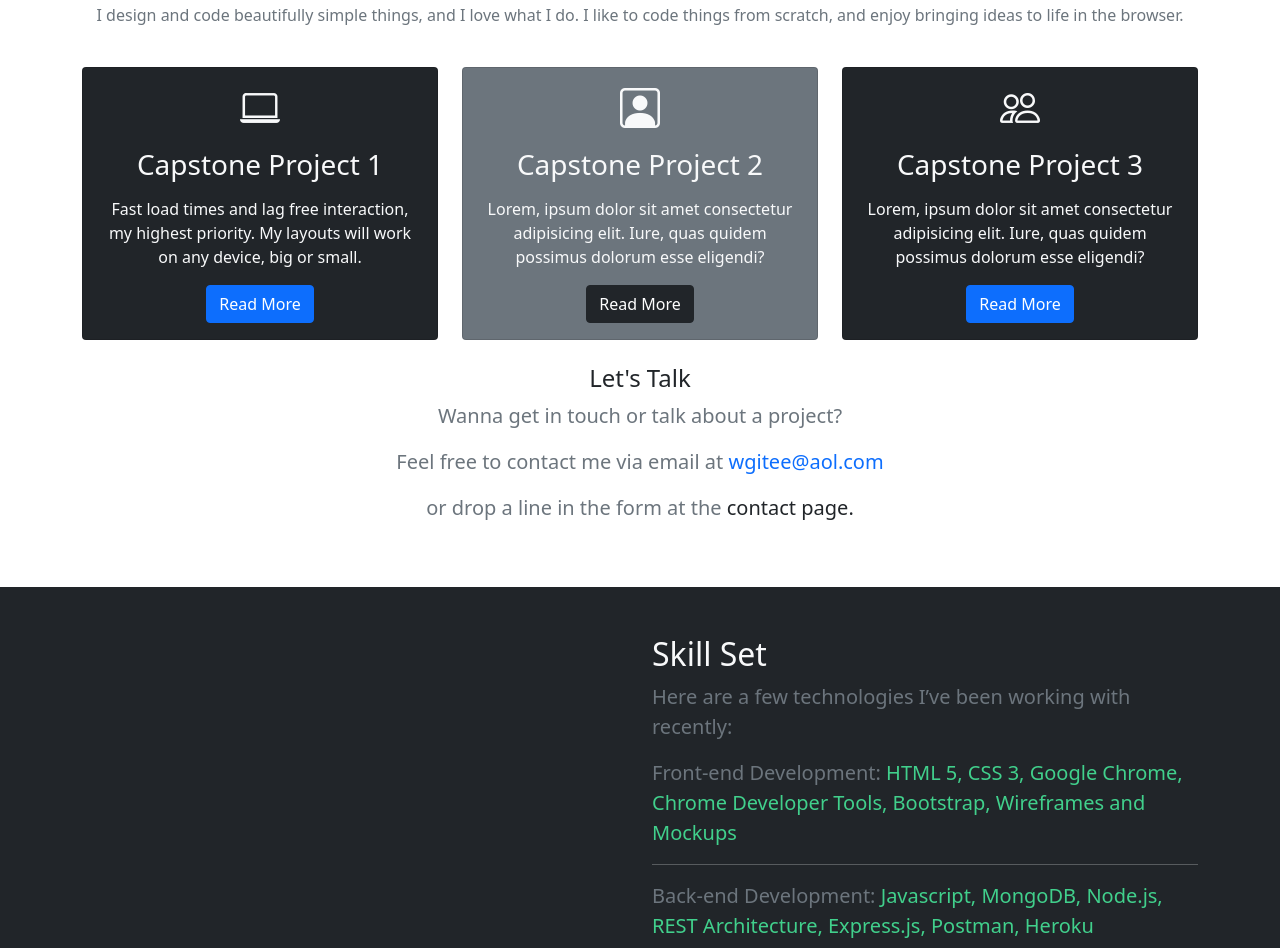
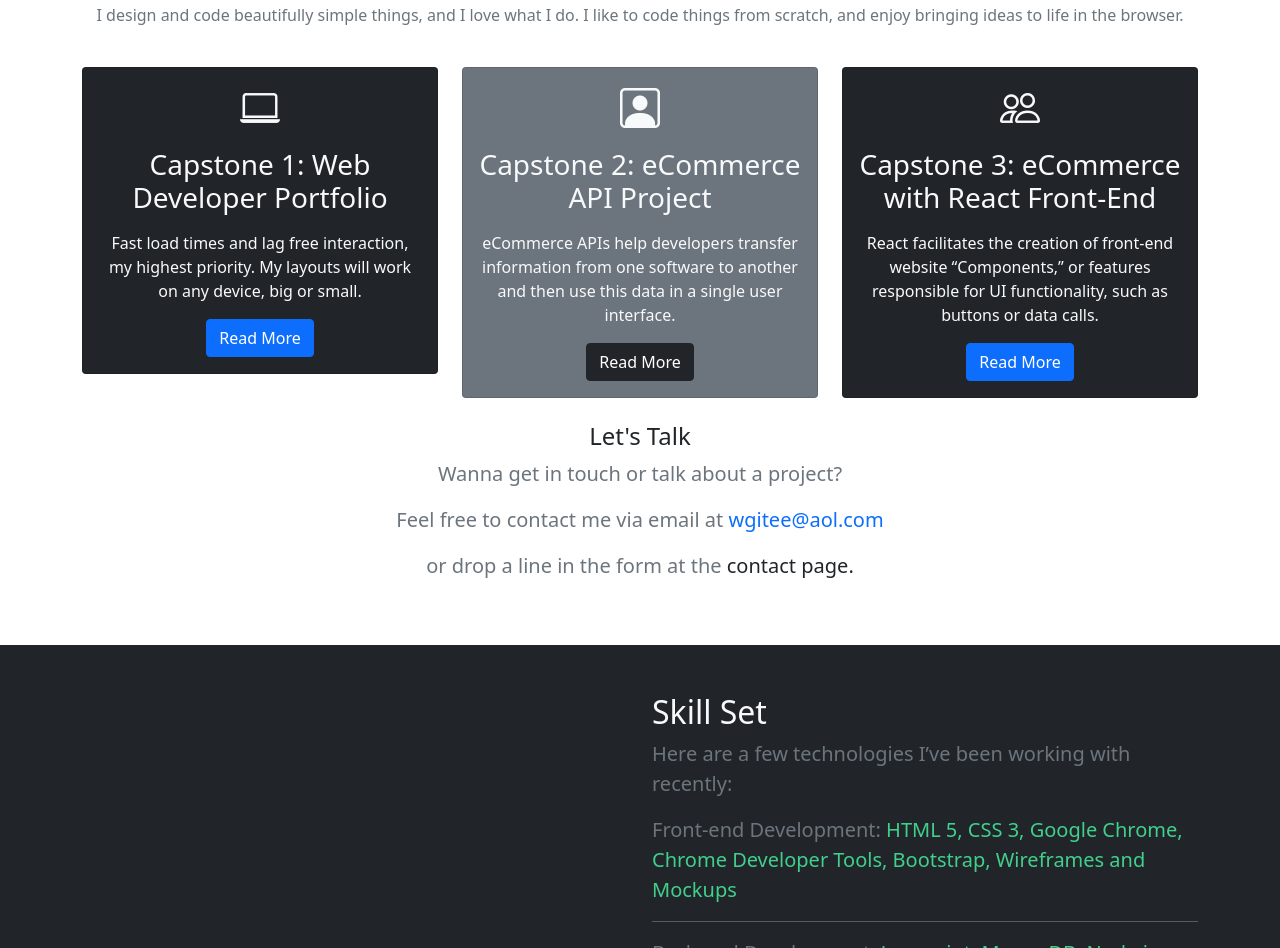
Before and after one commit to kgitee/Capstone-1, a plain HTML site: page index.html in a window 1280 px wide. Shown: the part 1727-2675 px from the top of the page. Drawn offline with nearby package versions, Linux system fonts and the light colour scheme.

Commit message:
Capstone 1 Development - Developer Portfolio

```diff
--- a/index.html
+++ b/index.html
@@ -139,7 +139,7 @@
                 <div class="h1 mb-3">
                   <i class="bi bi-laptop"></i>
                 </div>
-                <h3 class="card-title mb-3">Capstone Project 1</h3>
+                <h3 class="card-title mb-3">Capstone 1: Web Developer Portfolio</h3>
                 <p class="card-text">
                   Fast load times and lag free interaction, my highest priority.
                   My layouts will work on any device, big or small.
@@ -154,10 +154,9 @@
                 <div class="h1 mb-3">
                   <i class="bi bi-person-square"></i>
                 </div>
-                <h3 class="card-title mb-3">Capstone Project 2</h3>
+                <h3 class="card-title mb-3">Capstone 2: eCommerce API Project</h3>
                 <p class="card-text">
-                  Lorem, ipsum dolor sit amet consectetur adipisicing elit.
-                  Iure, quas quidem possimus dolorum esse eligendi?
+                  eCommerce APIs help developers transfer information from one software to another and then use this data in a single user interface.
                 </p>
                 <a href="#" class="btn btn-dark">Read More</a>
               </div>
@@ -169,10 +168,9 @@
                 <div class="h1 mb-3">
                   <i class="bi bi-people"></i>
                 </div>
-                <h3 class="card-title mb-3">Capstone Project 3</h3>
+                <h3 class="card-title mb-3">Capstone 3: eCommerce with React Front-End</h3>
                 <p class="card-text">
-                  Lorem, ipsum dolor sit amet consectetur adipisicing elit.
-                  Iure, quas quidem possimus dolorum esse eligendi?
+                  React facilitates the creation of front-end website “Components,” or features responsible for UI functionality, such as buttons or data calls.
                 </p>
                 <a href="#" class="btn btn-primary">Read More</a>
               </div>
```
